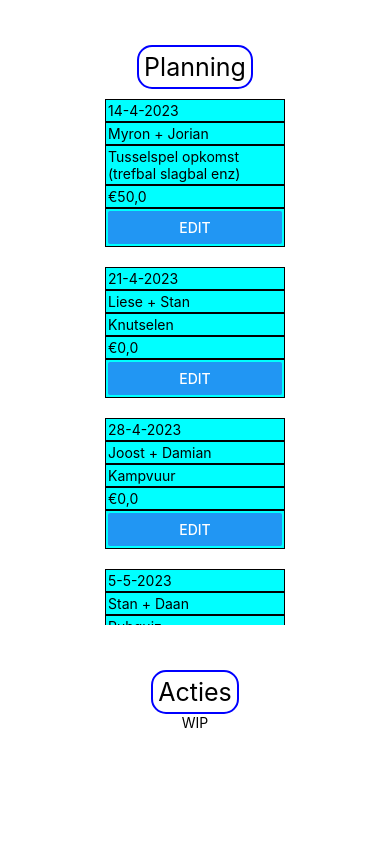
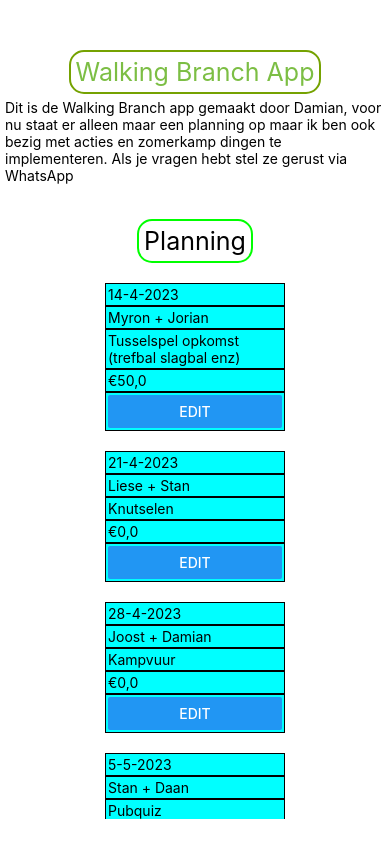
Before and after one commit to DamianHulsman/walking_branch, a React Native app: screen /Planning in a window 390 px wide. Shown: the top 858 px of the page. Built offline with nearby package versions, Linux system fonts and the light colour scheme.

Commit message:
added more styling

```diff
--- a/App.js
+++ b/App.js
@@ -1,16 +1,27 @@
-import React from 'react';
+import React, { useState, useEffect } from 'react';
 // import { NavigationContainer } from '@react-navigation/native';
 // import Snavigator from './Snavigator';
 import Planning from './screens/Planning';
-import Acties from './screens/Acties';
-import { SafeAreaView, ScrollView } from 'react-native';
+// import Acties from './screens/Acties';
+import { SafeAreaView, /* ScrollView,*/ Text, View, StyleSheet } from 'react-native';
 
 export default function App() {
   try {
     return (
-      <SafeAreaView style={{}}>
+      <SafeAreaView>
+        <View style={{ marginTop: 50, alignContent: 'center', alignSelf: 'center' }}>
+          <Text style={styles.AppHeader}>
+            Walking Branch App
+          </Text>
+          <Text style={{ margin: 5 }}>
+            Dit is de Walking Branch app gemaakt door Damian,
+            voor nu staat er alleen maar een planning op maar ik ben ook bezig met acties en zomerkamp dingen te implementeren.
+            Als je vragen hebt stel ze gerust via WhatsApp
+          </Text>
+        </View>
+
         <Planning />
-        <Acties />
+        {/* <Acties /> */}
       </SafeAreaView>
     );
   } catch (err) {
@@ -18,3 +29,16 @@ export default function App() {
     alert('Error: ' + err.message);
   }
 }
+
+const styles = StyleSheet.create({
+  AppHeader: {
+    fontSize: 25,
+    color: '#7cbe44',
+    borderColor: '#75a201',
+    borderWidth: 2,
+    borderRadius: 15,
+    padding: 5,
+    alignItems: "center",
+    alignSelf: 'center',
+  }
+});
--- a/screens/Acties.js
+++ b/screens/Acties.js
@@ -1,13 +1,15 @@
 import React from "react";
-import { SafeAreaView, Text, StyleSheet, ScrollView } from 'react-native';
+import { SafeAreaView, Text, StyleSheet, ScrollView, View } from 'react-native';
 const Acties = () => {
     try {
 
         return (
             <SafeAreaView style={{margin: 0, marginBottom: 45, alignItems: 'center', alignSelf: 'center'}}>
                 <ScrollView>
-                    <Text style={styles.pagetitle}>Acties</Text>
-                    <Text style={{alignSelf: 'center'}}>WIP</Text>
+                    <View>
+                        <Text style={styles.pagetitle}>Acties</Text>
+                        <Text style={{alignSelf: 'center'}}>Work in Progress</Text>
+                    </View>
                 </ScrollView>
             </SafeAreaView>
         );
@@ -24,7 +26,8 @@ const styles = StyleSheet.create({
         borderWidth: 2,
         borderRadius: 15,
         padding: 5,
-        alignItems: "center"
+        alignItems: "center",
+        alignSelf: 'center',
     }
 });
 
--- a/screens/Planning.js
+++ b/screens/Planning.js
@@ -24,9 +24,9 @@ const Planning = () => {
             planningdata();
         }, []);
         return (
-            <SafeAreaView style={{margin: 0, marginBottom: 45, marginTop: 45, alignItems: 'center', maxHeight: 580}}>
+            <SafeAreaView style={{margin: 0, marginBottom: 45, marginTop: 30, alignItems: 'center', maxHeight: 600}}>
                 <Text style={styles.pagetitle}>Planning</Text>
-                <ScrollView>
+                <ScrollView style={{marginTop: 10}}>
                     {plan}
                 </ScrollView>
             </SafeAreaView>
@@ -49,7 +49,7 @@ const styles = StyleSheet.create({
     },
     pagetitle: {
         fontSize: 25,
-        borderColor: '#00f',
+        borderColor: '#0f0',
         borderWidth: 2,
         borderRadius: 15,
         padding: 5,
```
